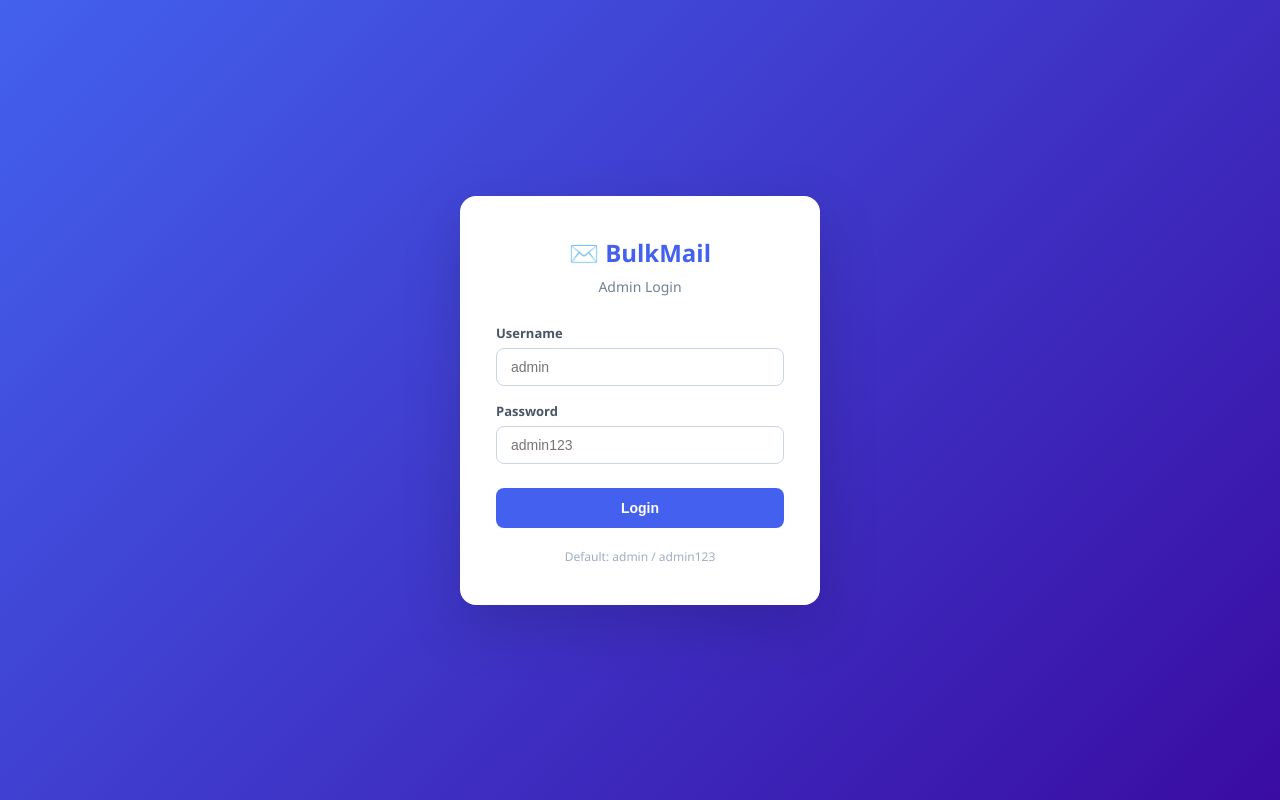
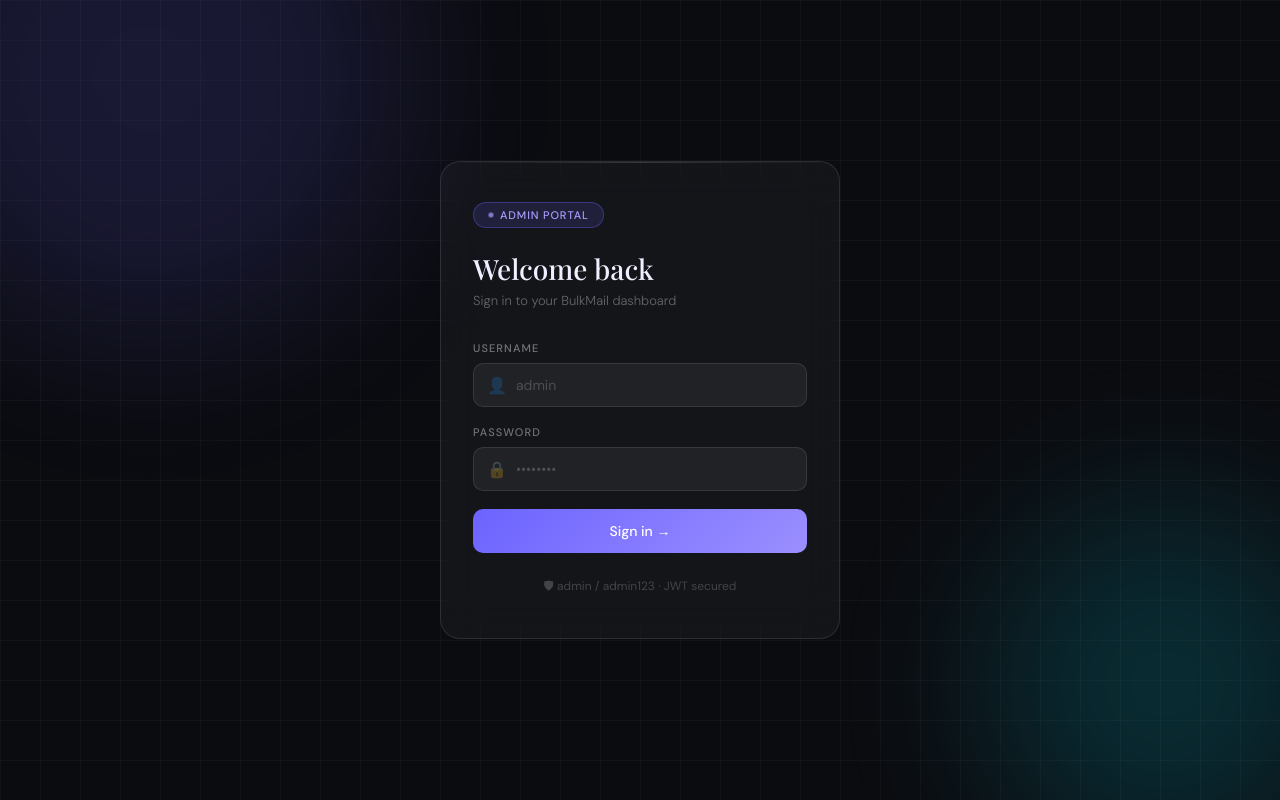
Before and after one commit to kanagarajadurai1/Mail-App, a React app in the folder frontend/: page /login in a window 1280 px wide. Built offline with nearby package versions, Linux system fonts and the light colour scheme; the HTML template or start-up script is replaced by a standard one.

Commit message:
ui change

```diff
--- a/frontend/src/components/Login.jsx
+++ b/frontend/src/components/Login.jsx
@@ -1,31 +1,25 @@
-import { useState, useEffect } from 'react';
-import { useNavigate } from 'react-router-dom';
+import { useState } from 'react';
 import axios from 'axios';
 import { useAuth } from '../context/AuthContext';
+import { useNavigate } from 'react-router-dom';
 
 export default function Login() {
-  const { login, token } = useAuth();
-  const navigate = useNavigate();
   const [form, setForm] = useState({ username: '', password: '' });
   const [error, setError] = useState('');
   const [loading, setLoading] = useState(false);
-
-  useEffect(() => {
-    if (token) {
-      navigate('/', { replace: true });
-    }
-  }, [token, navigate]);
+  const { login } = useAuth();
+  const navigate = useNavigate();
 
   const handleSubmit = async (e) => {
     e.preventDefault();
     setLoading(true);
     setError('');
     try {
-      const { data } = await axios.post('https://mail-app-b1.vercel.app/api/login', form);
+      const { data } = await axios.post(`${import.meta.env.VITE_API_URL}/api/login`, form);
       login(data.token);
-      navigate('/', { replace: true });
+      navigate('/send');
     } catch {
-      setError('Invalid username or password');
+      setError('Invalid credentials. Please try again.');
     } finally {
       setLoading(false);
     }
@@ -33,61 +27,159 @@ export default function Login() {
 
   return (
     <div style={{
-      minHeight: '100vh', display: 'flex', alignItems: 'center',
-      justifyContent: 'center', background: 'linear-gradient(135deg, #4361ee, #3a0ca3)'
+      minHeight: '100vh',
+      display: 'flex',
+      alignItems: 'center',
+      justifyContent: 'center',
+      background: '#0b0c10',
+      position: 'relative',
+      overflow: 'hidden',
+      fontFamily: "'DM Sans', sans-serif",
     }}>
-      <div style={{
-        background: '#fff', borderRadius: 16, padding: '40px 36px',
-        width: 360, boxShadow: '0 20px 60px rgba(0,0,0,0.15)'
+      <style>{`
+        @import url('https://fonts.googleapis.com/css2?family=DM+Sans:opsz,wght@9..40,300;9..40,400;9..40,500&family=Playfair+Display:wght@400;500&display=swap');
+
+        .lp-grid-bg {
+          position: fixed; inset: 0;
+          background-image: linear-gradient(rgba(255,255,255,0.03) 1px, transparent 1px),
+                            linear-gradient(90deg, rgba(255,255,255,0.03) 1px, transparent 1px);
+          background-size: 40px 40px;
+          pointer-events: none;
+        }
+        .lp-orb {
+          position: fixed; border-radius: 50%;
+          filter: blur(80px); opacity: 0.15;
+          animation: orbFloat 8s ease-in-out infinite;
+          pointer-events: none;
+        }
+        .lp-orb1 { width: 500px; height: 500px; background: #6c63ff; top: -150px; left: -100px; }
+        .lp-orb2 { width: 350px; height: 350px; background: #00e5ff; bottom: -80px; right: -60px; animation-delay: 3s; }
+        @keyframes orbFloat {
+          0%, 100% { transform: translateY(0px) scale(1); }
+          50% { transform: translateY(-30px) scale(1.05); }
+        }
+        .lp-card {
+          animation: cardIn 0.7s cubic-bezier(0.16, 1, 0.3, 1) forwards;
+        }
+        @keyframes cardIn {
+          from { opacity: 0; transform: translateY(30px); }
+          to { opacity: 1; transform: translateY(0); }
+        }
+        .lp-badge { animation: fadeUp 0.6s 0.2s both; }
+        .lp-title { animation: fadeUp 0.6s 0.3s both; }
+        .lp-sub { animation: fadeUp 0.6s 0.4s both; }
+        .lp-f1 { animation: fadeUp 0.6s 0.45s both; }
+        .lp-f2 { animation: fadeUp 0.6s 0.52s both; }
+        .lp-btn-wrap { animation: fadeUp 0.6s 0.6s both; }
+        .lp-hint { animation: fadeUp 0.6s 0.7s both; }
+        @keyframes fadeUp {
+          from { opacity: 0; transform: translateY(12px); }
+          to { opacity: 1; transform: translateY(0); }
+        }
+        .lp-dot { animation: pulse 2s ease-in-out infinite; }
+        @keyframes pulse {
+          0%, 100% { opacity: 1; transform: scale(1); }
+          50% { opacity: 0.5; transform: scale(0.7); }
+        }
+        .lp-input {
+          width: 100%; background: rgba(255,255,255,0.06);
+          border: 0.5px solid rgba(255,255,255,0.1);
+          border-radius: 10px; padding: 12px 14px 12px 42px;
+          font-family: 'DM Sans', sans-serif; font-size: 14px;
+          color: #f0eeff; outline: none; box-sizing: border-box;
+          transition: border-color 0.2s, background 0.2s, box-shadow 0.2s;
+        }
+        .lp-input::placeholder { color: rgba(255,255,255,0.2); }
+        .lp-input:focus {
+          border-color: rgba(108,99,255,0.6);
+          background: rgba(108,99,255,0.08);
+          box-shadow: 0 0 0 4px rgba(108,99,255,0.12);
+        }
+        .lp-btn {
+          width: 100%; padding: 13px;
+          background: linear-gradient(135deg, #6c63ff 0%, #9b8fff 100%);
+          border: none; border-radius: 10px;
+          font-family: 'DM Sans', sans-serif; font-size: 14px;
+          font-weight: 500; color: #fff; cursor: pointer;
+          display: flex; align-items: center; justify-content: center; gap: 8px;
+          transition: transform 0.15s, box-shadow 0.2s;
+          position: relative; overflow: hidden;
+        }
+        .lp-btn:hover { transform: translateY(-1px); box-shadow: 0 8px 24px rgba(108,99,255,0.4); }
+        .lp-btn:active { transform: scale(0.99); }
+        .lp-btn:disabled { opacity: 0.6; cursor: not-allowed; transform: none; }
+      `}</style>
+
+      <div className="lp-grid-bg" />
+      <div className="lp-orb lp-orb1" />
+      <div className="lp-orb lp-orb2" />
+
+      <div className="lp-card" style={{
+        position: 'relative', width: '100%', maxWidth: '400px',
+        background: 'rgba(255,255,255,0.04)',
+        border: '0.5px solid rgba(255,255,255,0.1)',
+        borderRadius: '20px', padding: '2.5rem 2rem',
+        backdropFilter: 'blur(20px)', margin: '1rem',
       }}>
-        <h2 style={{ textAlign: 'center', color: '#4361ee', marginBottom: 8 }}>✉️ BulkMail</h2>
-        <p style={{ textAlign: 'center', color: '#718096', marginBottom: 28, fontSize: 14 }}>
-          Admin Login
+        <div style={{
+          position: 'absolute', top: 0, left: 0, right: 0, height: '1px',
+          background: 'linear-gradient(90deg, transparent, rgba(255,255,255,0.15), transparent)',
+          borderRadius: '20px 20px 0 0',
+        }} />
+
+        <div className="lp-badge" style={{
+          display: 'inline-flex', alignItems: 'center', gap: '6px',
+          background: 'rgba(108,99,255,0.15)',
+          border: '0.5px solid rgba(108,99,255,0.35)',
+          borderRadius: '100px', padding: '5px 14px',
+          fontSize: '11px', fontWeight: '500', color: '#a89eff',
+          letterSpacing: '0.08em', textTransform: 'uppercase', marginBottom: '1.5rem',
+        }}>
+          <div className="lp-dot" style={{ width: '6px', height: '6px', background: '#a89eff', borderRadius: '50%' }} />
+          Admin Portal
+        </div>
+
+        <h1 className="lp-title" style={{
+          fontFamily: "'Playfair Display', serif", fontSize: '28px',
+          fontWeight: '500', color: '#f0eeff', margin: '0 0 0.4rem', lineHeight: '1.2',
+        }}>Welcome back</h1>
+        <p className="lp-sub" style={{ fontSize: '13px', color: 'rgba(255,255,255,0.35)', margin: '0 0 2rem', fontWeight: '300' }}>
+          Sign in to your BulkMail dashboard
         </p>
 
-        {error && (
-          <div style={{
-            background: '#fff5f5', border: '1px solid #fc8181',
-            borderRadius: 8, padding: '10px 14px', marginBottom: 16,
-            color: '#c53030', fontSize: 13
-          }}>{error}</div>
-        )}
+        <form onSubmit={handleSubmit}>
+          <div className="lp-f1" style={{ marginBottom: '1.1rem' }}>
+            <label style={{ fontSize: '11px', fontWeight: '500', color: 'rgba(255,255,255,0.4)', textTransform: 'uppercase', letterSpacing: '0.1em', display: 'block', marginBottom: '8px' }}>Username</label>
+            <div style={{ position: 'relative' }}>
+              <span style={{ position: 'absolute', left: '14px', top: '50%', transform: 'translateY(-50%)', color: 'rgba(255,255,255,0.25)', fontSize: '16px', pointerEvents: 'none' }}>👤</span>
+              <input className="lp-input" type="text" placeholder="admin"
+                value={form.username} onChange={e => setForm({ ...form, username: e.target.value })} />
+            </div>
+          </div>
 
-        <form onSubmit={handleSubmit}>
-          <div style={{ marginBottom: 16 }}>
-            <label style={{ display: 'block', fontSize: 13, fontWeight: 600, marginBottom: 6, color: '#4a5568' }}>
-              Username
-            </label>
-            <input
-              type="text" placeholder="admin"
-              value={form.username}
-              onChange={e => setForm({ ...form, username: e.target.value })}
-              required
-            />
+          <div className="lp-f2" style={{ marginBottom: '1.1rem' }}>
+            <label style={{ fontSize: '11px', fontWeight: '500', color: 'rgba(255,255,255,0.4)', textTransform: 'uppercase', letterSpacing: '0.1em', display: 'block', marginBottom: '8px' }}>Password</label>
+            <div style={{ position: 'relative' }}>
+              <span style={{ position: 'absolute', left: '14px', top: '50%', transform: 'translateY(-50%)', color: 'rgba(255,255,255,0.25)', fontSize: '16px', pointerEvents: 'none' }}>🔒</span>
+              <input className="lp-input" type="password" placeholder="••••••••"
+                value={form.password} onChange={e => setForm({ ...form, password: e.target.value })} />
+            </div>
           </div>
-          <div style={{ marginBottom: 24 }}>
-            <label style={{ display: 'block', fontSize: 13, fontWeight: 600, marginBottom: 6, color: '#4a5568' }}>
-              Password
-            </label>
-            <input
-              type="password" placeholder="admin123"
-              value={form.password}
-              onChange={e => setForm({ ...form, password: e.target.value })}
-              required
-            />
+
+          {error && (
+            <p style={{ color: '#ff6b6b', fontSize: '13px', marginBottom: '1rem', textAlign: 'center' }}>{error}</p>
+          )}
+
+          <div className="lp-btn-wrap">
+            <button className="lp-btn" type="submit" disabled={loading}>
+              {loading ? 'Signing in...' : 'Sign in →'}
+            </button>
           </div>
-          <button
-            type="submit"
-            style={{ width: '100%', background: '#4361ee', color: '#fff', padding: '12px' }}
-            disabled={loading}
-          >
-            {loading ? 'Logging in...' : 'Login'}
-          </button>
         </form>
 
-        <p style={{ marginTop: 20, textAlign: 'center', fontSize: 12, color: '#a0aec0' }}>
-          Default: admin / admin123
-        </p>
+        <div className="lp-hint" style={{ display: 'flex', alignItems: 'center', justifyContent: 'center', gap: '6px', marginTop: '1.5rem', fontSize: '12px', color: 'rgba(255,255,255,0.2)' }}>
+          🛡 admin / admin123 · JWT secured
+        </div>
       </div>
     </div>
   );
```
